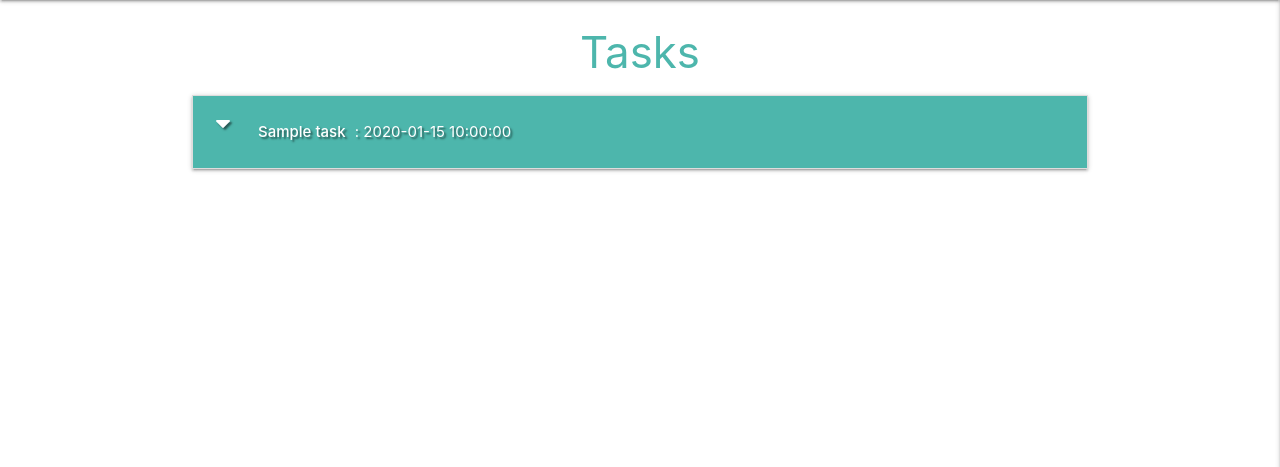
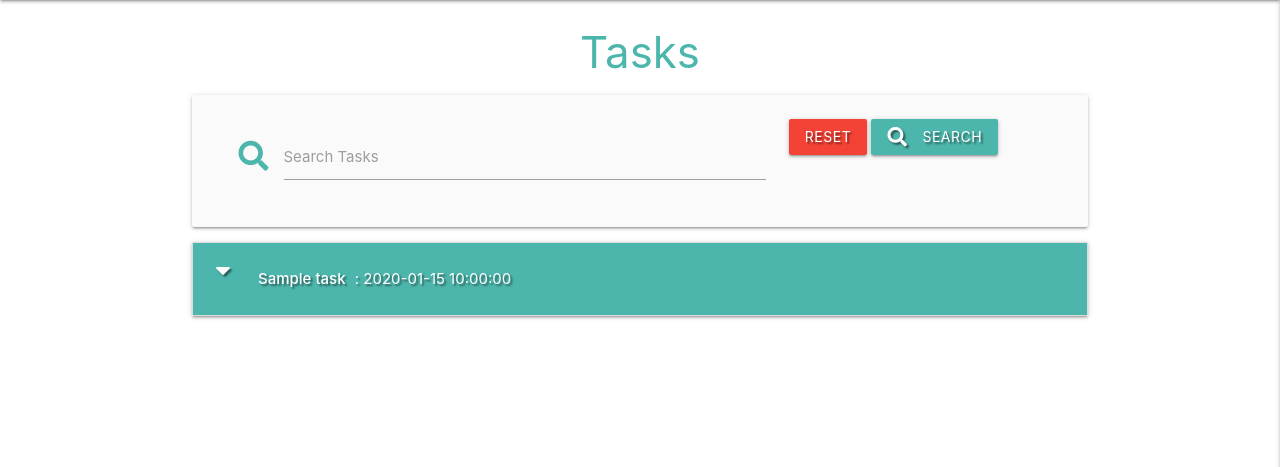
Before and after one commit to natalie-kate/task_manager, a Flask app: page / in a window 1280 px wide. Shown: the part 64-531 px from the top of the page. Run offline with Flask 2, Linux system fonts and the light colour scheme; a database or web service that is not in the repository returns one stand-in record (values such as "Sample title"); some libraries are stand-ins or nearby versions.

Commit message:
search bar added & logic for displaying collaps

```diff
--- a/templates/tasks.html
+++ b/templates/tasks.html
@@ -2,7 +2,23 @@
 {% block content %}
 
   <h3 class="teal-text text-lighten-2 center-align">Tasks</h3>
+  <div class="row card-panel grey lighten-5">
+    <form action="{{ url_for('search') }}" method="post" class="col s12">
+      <div class="input-field col s12 m8">
+        <i class="fas fa-search prefix teal-text text-lighten-2"></i>
+        <input type="text" name="query" id="query" class="validate" minlength="3" required>
+        <label for="query">Search Tasks</label>
+      </div>
+      <div class="col s12 m4">
+        <a href="{{ url_for('get_tasks') }}" class="red btn text-shadow">Reset</a>
+        <button type="submit" class="teal lighten-2 btn text-shadow">
+          <i class="fas fa-search left"></i>Search
+        </button>
+      </div>
+    </form>
+  </div>
 
+  {% if tasks|length > 0 %}
   <ul class="collapsible">
     {% for task in tasks %}
     <li>
@@ -30,5 +46,8 @@
     </li>
   {% endfor %}
   </ul>
+  {% else %}
+     <h3 class="red-text text-darken-4 center-align">No Results found!</h3>
+  {% endif %}
 
 {% endblock %}
```
Lines whose indentation alone changed are shown as unchanged.
